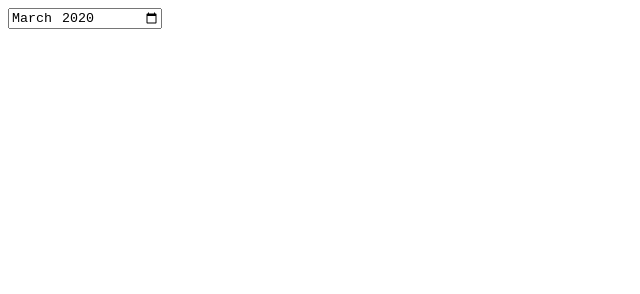
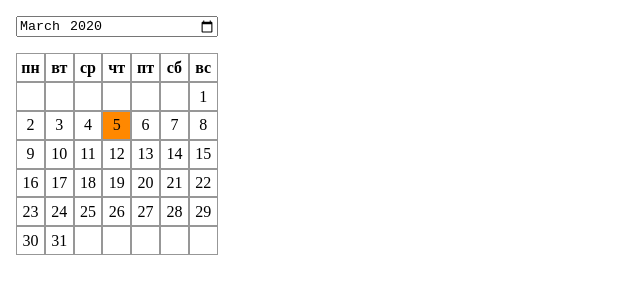
Before and after one commit to akabikov/simple-calendar, a plain HTML site: page index.html in a window 1280 px wide. Shown: the whole page, without its empty margins (0-640 px from the left). Drawn offline with Linux system fonts and the light colour scheme.

Commit message:
Added init month & fix style

```diff
--- a/calendDemo.js
+++ b/calendDemo.js
@@ -7,6 +7,8 @@ let now = new Date();
 let year = now.getFullYear();
 let month = now.getMonth() + 1;
 
+createCalendar(container, year, month);
+
 input.value = `${year}-` + `0${month}`.slice(-2);
 input.addEventListener("change", () => {
     [year, month] = input.value.split("-");
--- a/style.css
+++ b/style.css
@@ -1,3 +1,14 @@
+* {
+    margin: 0;
+    box-sizing: border-box;
+}
+
+.month-input {
+    width: 12.6rem;
+    margin: 1rem;
+    margin-bottom: 0;
+}
+
 .calend {
     display: grid;
     grid-template-columns: repeat(7, 1.8rem);
```
